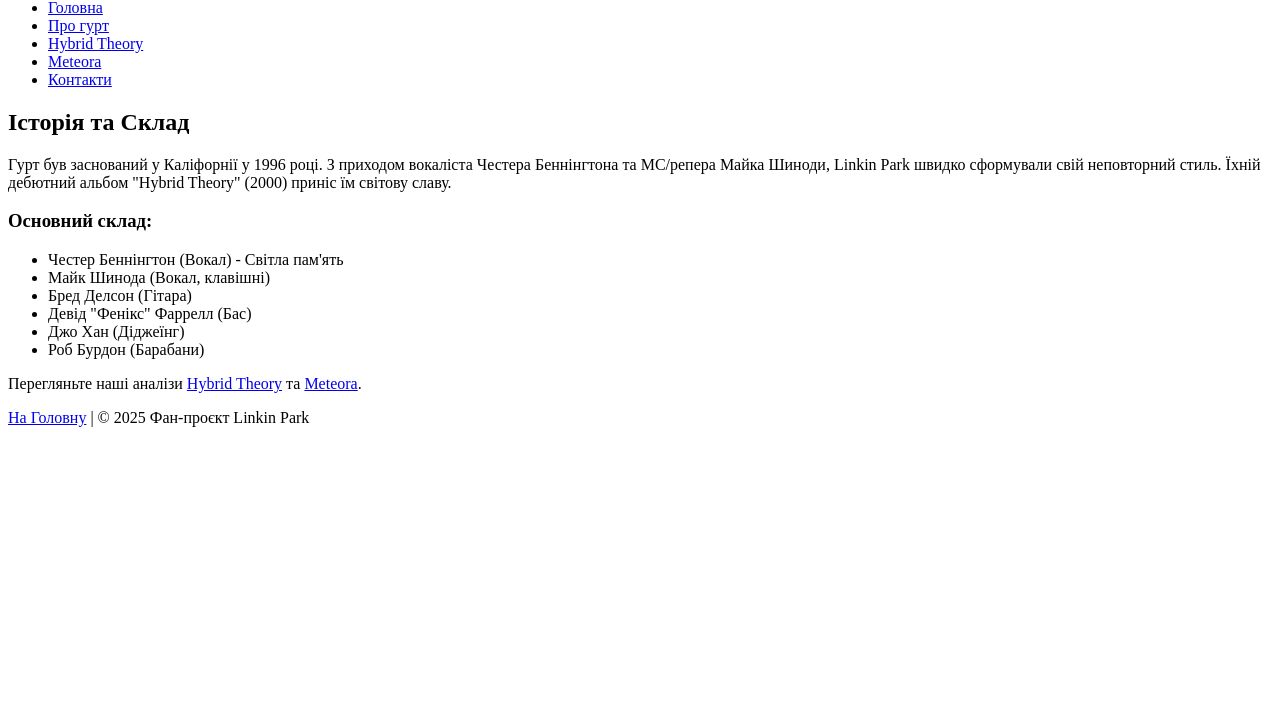
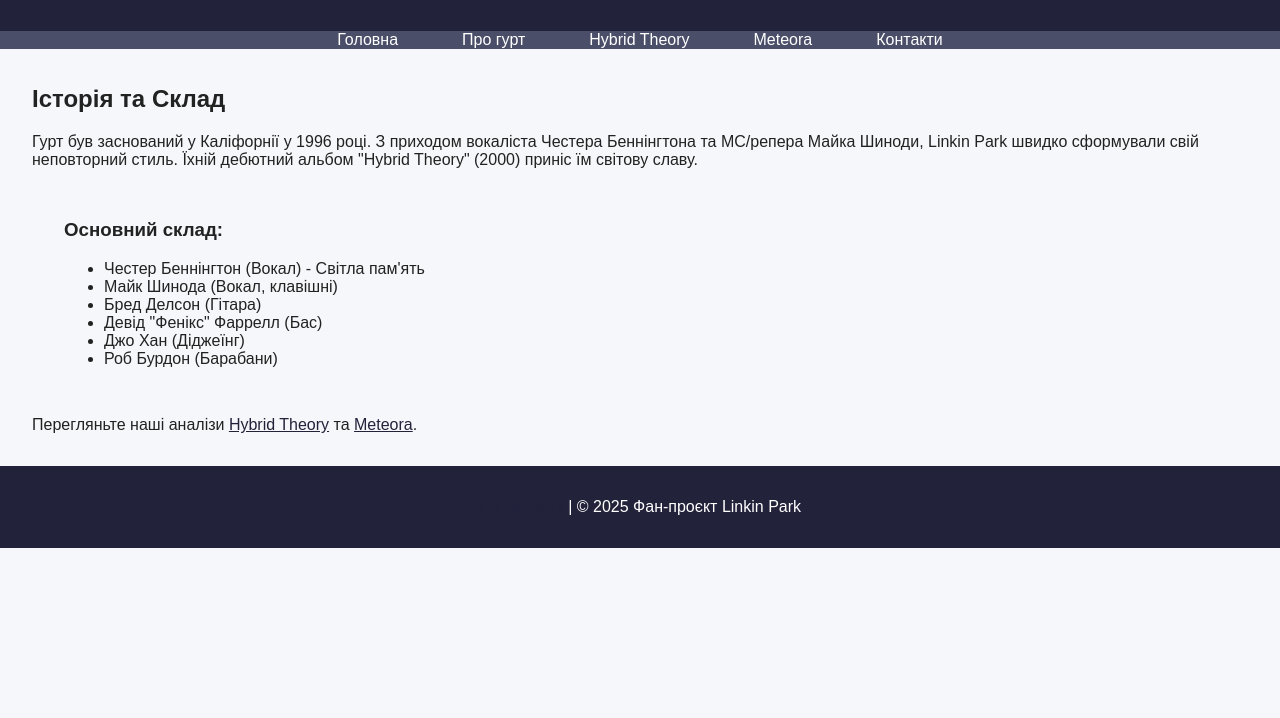
Before and after one commit to Nappinggg/Web3_LinkinPark, a plain HTML site: page about.html in a window 1280 px wide. Shown: the part 82-800 px from the top of the page. Drawn offline with Linux system fonts and the light colour scheme.

Commit message:
Update about.html

```diff
--- a/about.html
+++ b/about.html
@@ -2,8 +2,10 @@
 <html lang="uk">
 <head>
     <meta charset="UTF-8">
-    <title>Про гурт Linkin Park</title>
+    <title>Linkin Park -</title>
+    <link rel="stylesheet" href="styles.css">
 </head>
+
 <body>
     <header>
         <h1>🤘 Про гурт Linkin Park</h1>
@@ -42,4 +44,5 @@
         <p><a href="index.html">На Головну</a> | © 2025 Фан-проєкт Linkin Park</p>
     </footer>
 </body>
+
 </html>
```
